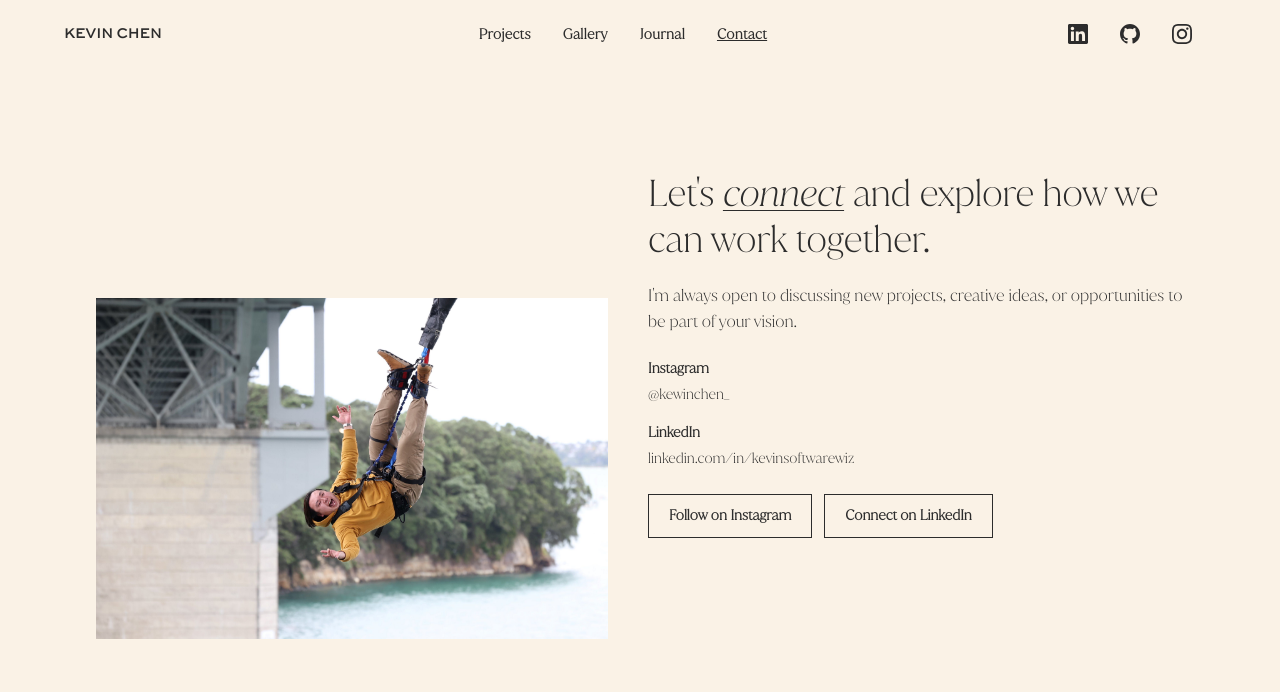
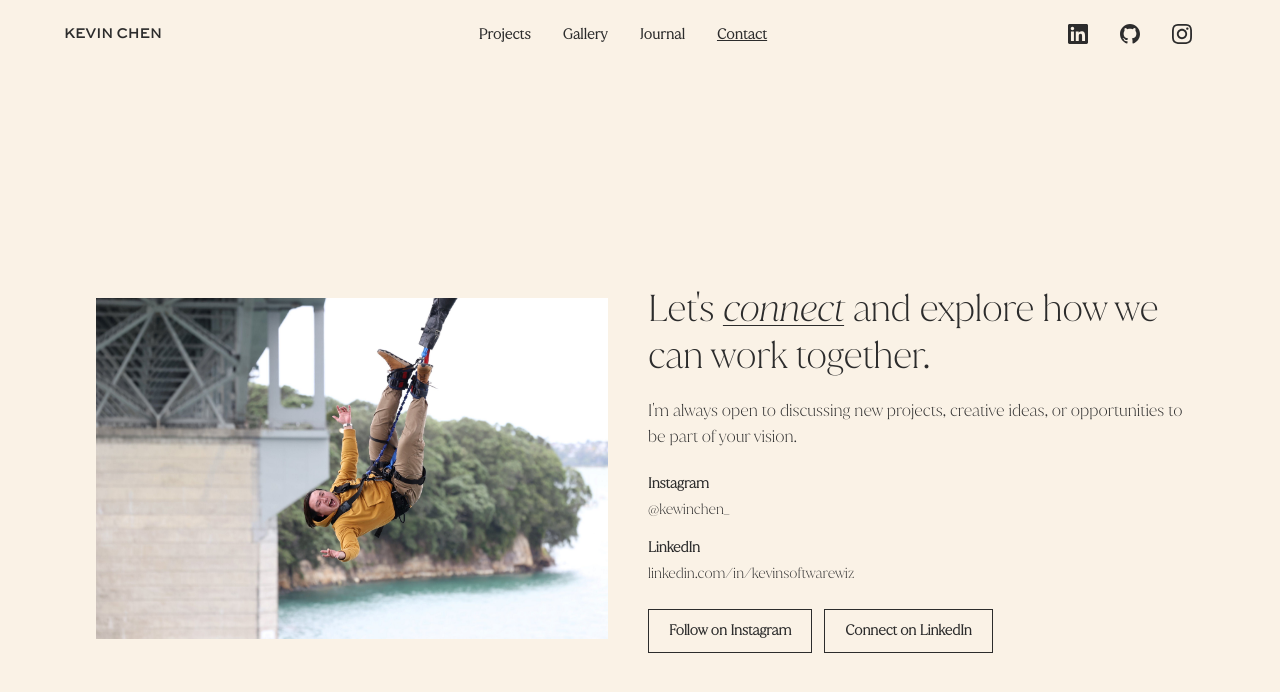
Before and after one commit to KevinChen2211/personal-portfolio, a Next.js app: page /contact in a window 1280 px wide. Shown: the top 692 px of the page. Built offline with nearby package versions, Linux system fonts and the light colour scheme; a web font is replaced by a local one.

Commit message:
edit page to fit on landing page

```diff
--- a/app/contact/page.tsx
+++ b/app/contact/page.tsx
@@ -13,7 +13,10 @@ export default function ContactPage() {
       style={{ backgroundColor: bgColor }}
     >
       {/* Header Navigation */}
-      <header className="w-full px-6 md:px-12 lg:px-16 py-5 md:py-6 flex items-center justify-between fixed z-50 top-0" style={{ backgroundColor: bgColor }}>
+      <header
+        className="w-full px-6 md:px-12 lg:px-16 py-5 md:py-6 flex items-center justify-between fixed z-50 top-0"
+        style={{ backgroundColor: bgColor }}
+      >
         {/* Name - Left */}
         <Link
           href="/"
@@ -127,8 +130,11 @@ export default function ContactPage() {
       </header>
 
       {/* Main Content Area */}
-      <main className="relative px-4 sm:px-6 md:px-12 lg:px-20 xl:px-24 flex items-center" style={{ height: "calc(100vh - 73px)", marginTop: "73px" }}>
-        <div className="w-full flex flex-col md:flex-row items-center md:items-start gap-4 md:gap-10">
+      <main
+        className="relative px-4 sm:px-6 md:px-12 lg:px-20 xl:px-24 flex items-center"
+        style={{ height: "calc(100vh - 73px)", marginTop: "73px" }}
+      >
+        <div className="w-full flex flex-col md:flex-row items-center md:items-center gap-4 md:gap-10">
           {/* Contact Image - Left Side */}
           <div className="w-full md:w-[45vw] lg:w-[40vw] max-w-[700px] flex-shrink-0 order-2 md:order-1">
             <div className="relative w-full h-[45vh] md:h-[75vh] max-h-[700px]">
--- a/app/page.tsx
+++ b/app/page.tsx
@@ -342,7 +342,7 @@ export default function Home() {
                 imageRefs.current[index] = el;
               }}
               className={`w-full flex ${justifyClass} mb-[20vh] px-4 sm:px-6 md:px-12 lg:px-20 xl:px-24 ${
-                isLastImage ? "pb-[-10vh]" : ""
+                isLastImage ? "pb-[50vh]" : ""
               }`}
               style={{
                 opacity: isVisible ? 1 : 0,
```
